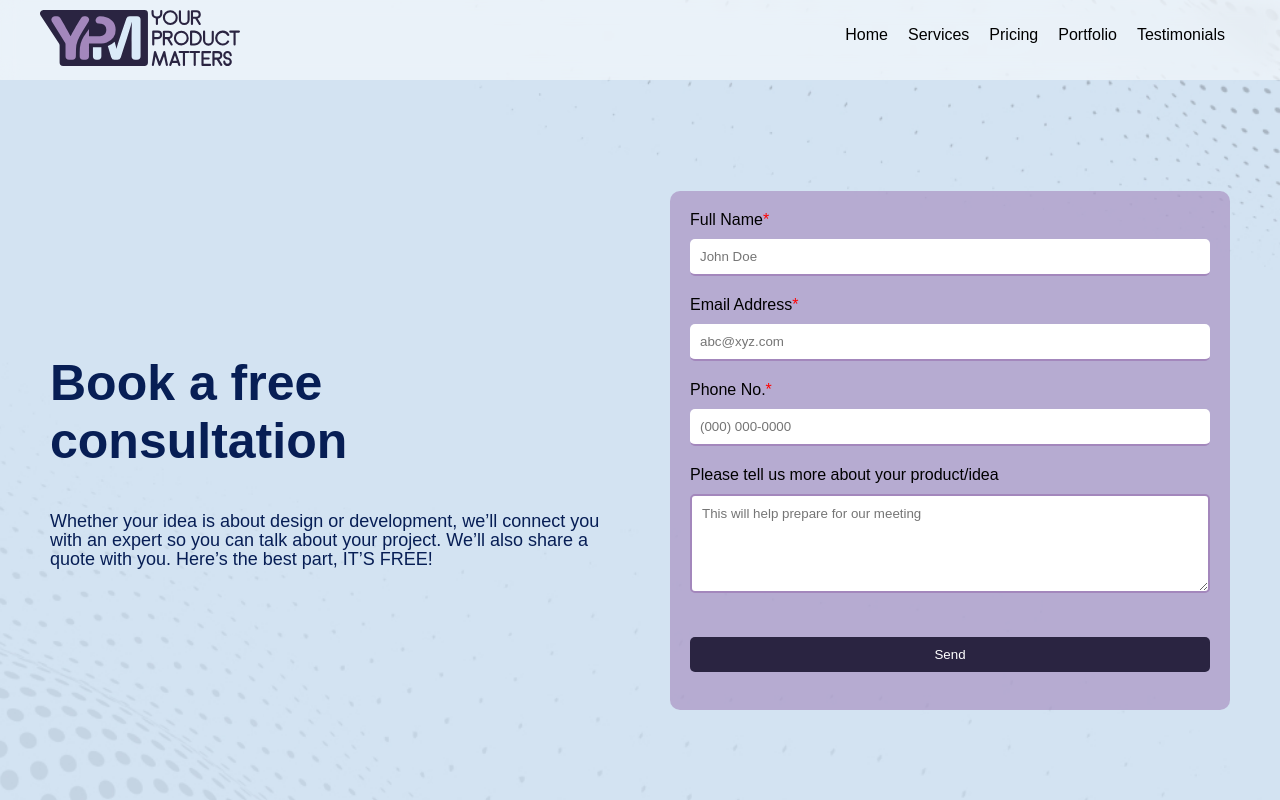
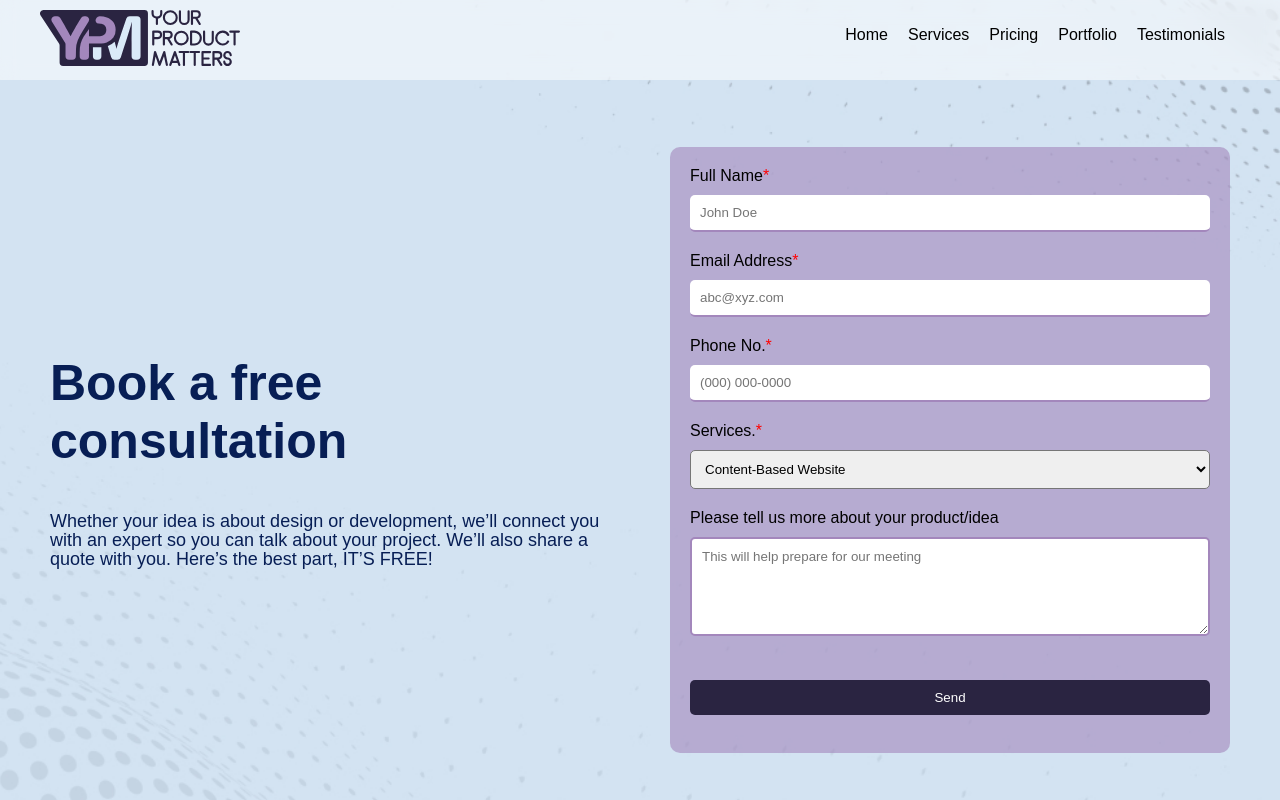
Before and after one commit to ShahzebMalik107/YPM, a Next.js app: page /landing/what-we-offer in a window 1280 px wide. Shown: the top 800 px of the page. Built offline with nearby package versions, Linux system fonts and the light colour scheme.

Commit message:
content updates

```diff
--- a/components/landingpagecomponents/amazingFeatures/amazingFeatures.jsx
+++ b/components/landingpagecomponents/amazingFeatures/amazingFeatures.jsx
@@ -11,7 +11,7 @@
         <div className={`${styles.container}`}>
             <div className={`${styles.row}`}>
                 <div className={`${styles.col_md_12} ${styles.text_center} ${styles.padding_bottom_10}`}>
-                    <h2 className={`${styles.section_title}`}> Services</h2>
+                    <h2 className={"subheading"}> Services</h2>
                     <p className={`${styles.section_subtitle}`}>We work as an extension of you. Let's go on an improvement journey, together.</p>
                 </div>
             </div>
--- a/components/landingpagecomponents/banner/banner.jsx
+++ b/components/landingpagecomponents/banner/banner.jsx
@@ -1,6 +1,6 @@
 import { useState } from "react";
 import styles from "../../../styles/landingpagestyling/lp.banner.module.css";
-import Customform from "../../mailchimp/customform";
+import Customform from "../../mailchimp/cf2";
 
 const Banner = () => {
   let innitalstate = 1;
--- /dev/null
+++ b/components/mailchimp/cf2.jsx
@@ -0,0 +1,185 @@
+import React, { Fragment, useState } from "react";
+import axios from "axios";
+import Script from "next/script";
+import {load } from 'recaptcha-v3'
+
+
+// import style from "../../styles/module.customform.css"
+const Cf2 = () => {
+  const [FullName, setFullName] = useState("");
+  const [email, setEmail] = useState("");
+  const [phoneno, setphoneno] = useState("");
+  const [message, setmessage] = useState("");
+  const [services, setservices] = useState("");
+  const [Loadingstate, setLoadingstate] = useState(false);
+  const [MessageSend, setMessageSend] = useState(false);
+
+  const onSubmitHandler = async (event) => {
+    event.preventDefault();
+
+    console.log('recapthca :>> ');
+    const recaptcha =await load('6LdaN7AiAAAAAKzguA2PCDUqeMJOenxvicpXKSwu')
+    const token = await recaptcha.execute()
+
+    console.log('token :>> ', token);
+
+    console.log('form submitted...')
+    setLoadingstate(true);
+    let formData = new FormData();
+    formData.set("Full-name", FullName);
+    formData.set("your-email", email);
+    formData.set("phone-no", phoneno);
+    formData.set('services', services);
+    formData.set("your-subject", message);
+    console.log(FormData);
+
+    console.log('Calling the api...')
+
+    axios
+      .post(
+        "https://backend.gublootechnologies.com/wp-json/contact-form-7/v1/contact-forms/478/feedback/",
+        formData,
+        {
+          headers: {
+            "Content-Type":
+              "multipart/form-data; boundary=<calculated when request is sent>",
+            "Accept-Encoding": "gzip, deflate, br",
+            Accept: "*/*"
+          }
+        }
+      )
+      .then((res) => {
+        console.warn(res.data.message);
+        setLoadingstate(false);
+        setMessageSend(true);
+        resetform();
+      })
+      .catch((err) => {
+        console.log(err);
+      });
+  };
+  const resetform = () => {
+    document.getElementById("form").reset();
+  };
+
+  return (
+    <Fragment>
+      <form id="form" onSubmit={onSubmitHandler}>
+        <div>
+          <label className={"form_label"} htmlFor="full-name">
+            Full Name
+            <span style={{ color: "red" }} className={"form_label_sterik"}>
+              *
+            </span>
+          </label>
+          <input
+            className={"form_input"}
+            type="text"
+            name="full-name"
+            id="full-name"
+            placeholder="John Doe"
+            onChange={(e) => {
+              setFullName(e.target.value);
+            }}
+            required
+          />
+        </div>
+
+        <div>
+          <label className={"form_label"} htmlFor="email">
+            Email Address
+            <span style={{ color: "red" }} className={"form_label_sterik"}>
+              *
+            </span>
+          </label>
+          <input
+            className={"form_input"}
+            type="email"
+            name="email"
+            id="email"
+            placeholder="abc@xyz.com"
+            onChange={(e) => {
+              setEmail(e.target.value);
+            }}
+            required
+          />
+        </div>
+        <div>
+          <label className={"form_label"} htmlFor="phone-no">
+            Phone No.
+            <span style={{ color: "red" }} className={"form_label_sterik"}>
+              *
+            </span>
+          </label>
+          <input
+            className={"form_input"}
+            type="tel"
+            name="phone-no"
+            id="phone-no"
+            placeholder="(000) 000-0000"
+            onInput={(e) => {
+              var x = e.target.value.replace(/\D/g, '').match(/(\d{0,3})(\d{0,3})(\d{0,4})/);
+              e.target.value = !x[2] ? x[1] : '(' + x[1] + ') ' + x[2] + (x[3] ? '-' + x[3] : '');
+              setphoneno(e.target.value);
+            }}
+            required
+          />
+        </div>
+
+        <div>
+          <label className={"form_label"} htmlFor="phone-no">
+            Services.
+            <span style={{ color: "red" }} className={"form_label_sterik"}>
+              *
+            </span>
+          </label>
+          <select onChange={(e)=>{setservices(e.target.value); console.log(e.target.value)}} name="services" id="services">
+            <option value="Content-Based Website">Content-Based Website</option>
+            <option value="Web Development">Web Development</option>
+            <option value="Graphic Design">Graphic Design</option>
+          </select>
+        </div>
+
+        <div>
+          <label className={"form_label"} htmlFor="message">
+            Please tell us more about your product/idea
+          </label>
+          <textarea
+            style={{
+              width: "100%"
+            }}
+            className={"form_input"}
+            name="message"
+            id="message"
+            rows={5}
+            placeholder="This will help prepare for our meeting"
+            onChange={(e) => {
+              setmessage(e.target.value);
+            }}
+          ></textarea>
+        </div>
+        {/* <div className="recaptcha" data-sitekey="6LdaN7AiAAAAAKzguA2PCDUqeMJOenxvicpXKSwu"></div> */}
+        <button
+
+
+          id="submit-form"
+          type="submit"
+          disabled= {Loadingstate? true: false}
+
+        >
+          {!Loadingstate ? "Send" : "Sending ..."}
+
+
+        </button>
+
+        {/* <button type="button" onClick={(e) => openRecaptcha(e)}>Recaptcha</button> */}
+        <p className="form_success">
+          {MessageSend ? "Thank you for your message." : ""}
+        </p>
+      </form>
+
+    </Fragment>
+  );
+};
+
+export default Cf2;
--- a/styles/landingpagestyling/lp.banner.module.css
+++ b/styles/landingpagestyling/lp.banner.module.css
@@ -30,9 +30,13 @@
     width: 100%;
     border-radius: 20px;
 }
-.lp_form input, .lp_form textarea, .lp_form button {
+.lp_form input, .lp_form textarea, .lp_form button, .lp_form select {
     padding: 10px;
     border-radius: 5px;
+    width: 100%;
+}
+.lp_form select{
+    margin-bottom: 20px;
 }
 .lp_form input:focus, .lp_form textarea:focus{
     outline: none;
```
